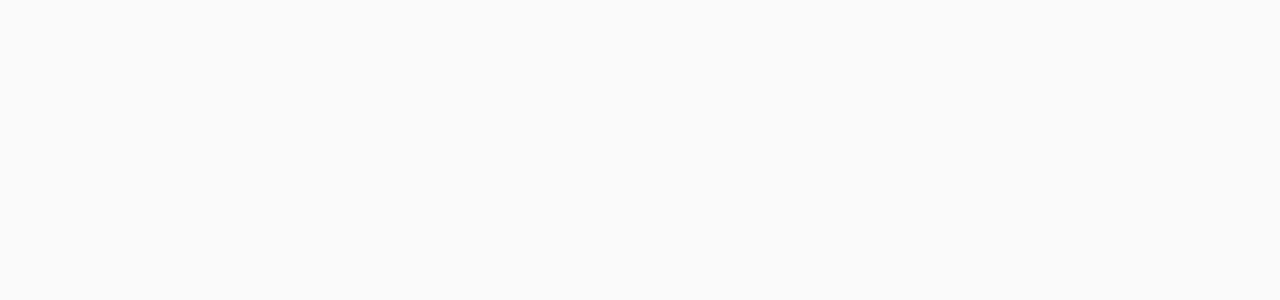
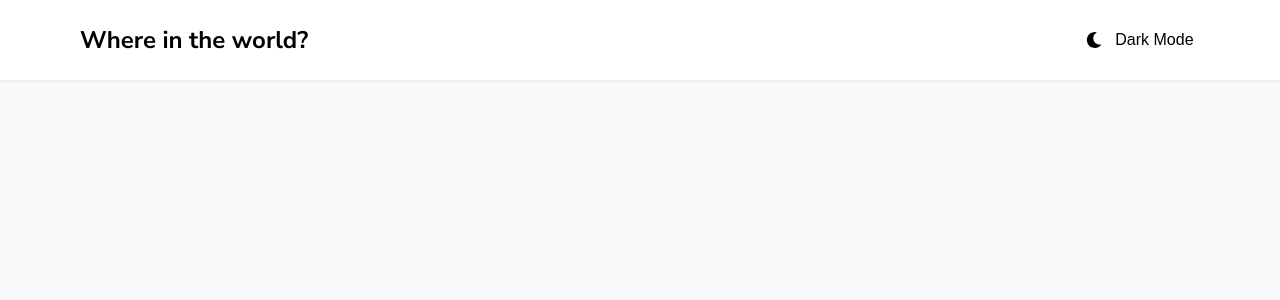
Before and after one commit to Prince-Turkson/rest-countries-api, a React (Create React App) app: page / in a window 1280 px wide. Shown: the top 300 px of the page. Built offline with nearby package versions, Linux system fonts and the light colour scheme; a web font is replaced by a local one.

Commit message:
completed the navbar

```diff
--- a/src/App.tsx
+++ b/src/App.tsx
@@ -1,10 +1,11 @@
 import React from 'react';
+import Nav from './Components/Nav';
 import './App.css';
 
 function App() {
   return (
     <div className="App">
-
+     <Nav />
     </div>
   );
 }
--- a/src/Components/Nav.tsx
+++ b/src/Components/Nav.tsx
@@ -1,9 +1,14 @@
 import React from 'react';
+import '../Styles/navBar.css'
+import Toggle from './Toggle';
 
 const Nav = () => {
   return (
-    <div>
-
+    <div className='navBar'>
+        <nav>
+            <h1>Where in the world?</h1>
+        </nav>
+        <Toggle />
     </div>
   );
 }
--- a/src/Components/Toggle.tsx
+++ b/src/Components/Toggle.tsx
@@ -1,11 +1,31 @@
 import React from 'react';
+import {FaSun, FaMoon} from 'react-icons/fa';
+import { useState, useEffect } from 'react';
+import '../Styles/button.css';
+
 
 const Toggle = () => {
-  return (
-    <div>
+    const [darkMode, setDarkMode] = useState(false)
+    const ToogleChange = () =>{
+        setDarkMode(prevDarkMode => !prevDarkMode)
+    }
 
-    </div>
-  );
+    useEffect(() => {
+
+        document.documentElement.classList.toggle('dark-mode', darkMode);
+      }, [darkMode]);
+
+    return (
+        <div>
+        <button className='toogle-button' onClick={ToogleChange}>
+           {darkMode ? <FaSun /> : <FaMoon /> }
+           {darkMode ? <span>Light Mode</span> : <span>Dark Mode</span>}
+
+        </button>
+
+
+        </div>
+    )
 }
 
 export default Toggle;
--- /dev/null
+++ b/src/Styles/button.css
@@ -0,0 +1,11 @@
+.toogle-button{
+    width: 120px;
+    display: flex;
+    align-items:center ;
+    justify-content: space-around;
+    background: none;
+    font-size: 16px;
+    font-weight: 500;
+    border: none;
+    cursor: pointer;
+}
--- /dev/null
+++ b/src/Styles/navBar.css
@@ -0,0 +1,12 @@
+.navBar{
+    display: flex;
+    align-items: center;
+    justify-content: space-between;
+    padding: 24px 80px;
+    background-color:#fff;
+    box-shadow: 0px 2px 4px 0px rgba(0, 0, 0, 0.06);
+}
+
+h1{
+    font-family: 'Nunito Sans', sans-serif;
+}
```
